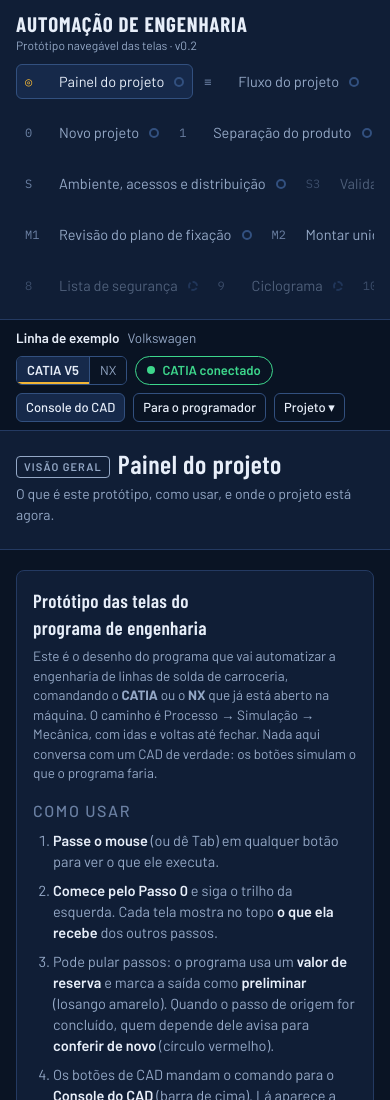
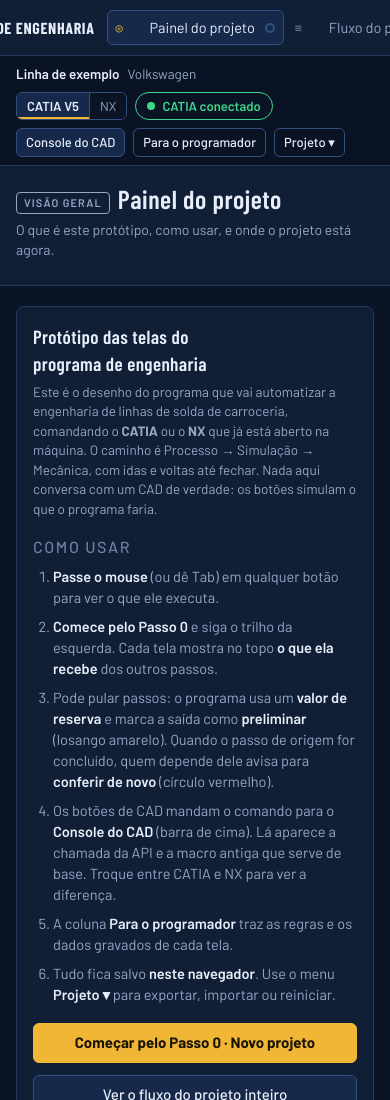
Before and after one commit to Herondsx/Projeto-Automacao-de-manufatura, a plain HTML site: page prototipo/index.html in a window 390 px wide. Shown: the top 1100 px of the page. Drawn offline with nearby package versions, Linux system fonts and the light colour scheme.

Commit message:
Corrige o Passo 1 e melhora o protótipo no celular
- Passo 1: a tabela de pontos não quebra mais quando a origem da lista
  gravada no navegador é inválida (a origem é normalizada ao abrir)
- área principal sem a borda de foco depois de trocar de tela
- no celular o trilho de passos vira uma faixa única que centraliza o
  passo atual, em vez de cinco faixas empilhadas

```diff
--- a/prototipo/assets/css/app.css
+++ b/prototipo/assets/css/app.css
@@ -275,8 +275,10 @@ dialog.janela p{margin:0;color:var(--suave);font-size:14px}
 @media (max-width:900px){.boas-vindas{grid-template-columns:minmax(0,1fr)}}
 @media (max-width:820px){
   .app{grid-template-columns:minmax(0,1fr)}
-  .trilho{position:static;height:auto;border-right:0;border-bottom:1px solid var(--linha);padding:12px 16px;overflow:visible}
-  .passos{flex-direction:row;overflow-x:auto;padding-bottom:4px}
+  .trilho{position:static;height:auto;border-right:0;border-bottom:1px solid var(--linha);padding:10px 16px;flex-direction:row;flex-wrap:nowrap;align-items:center;gap:4px;overflow-x:auto;scrollbar-width:thin}
+  .trilho .marca{flex:none;font-size:16px;margin-right:8px}
+  .trilho .marca small{display:none}
+  .passos{flex-direction:row;flex:none}
   .passo{width:auto;white-space:nowrap;flex:none}
   .grupo,.legenda-st,.progresso-geral{display:none}
   .barra-app{padding-inline:16px}
--- a/prototipo/assets/js/core.js
+++ b/prototipo/assets/js/core.js
@@ -366,6 +366,12 @@
       corpo.innerHTML = `<div class="faixa-aviso"><span>Erro ao montar esta tela: ${esc(err.message)}</span></div>`;
     }
     atualizarTrilho();
+    /* no celular o trilho vira uma faixa única: traz o passo atual para o meio */
+    const cur = $('#trilho [aria-current="page"]');
+    if (cur && matchMedia('(max-width:820px)').matches) requestAnimationFrame(() => {
+      const tr = $('#trilho'), a = cur.getBoundingClientRect(), t = tr.getBoundingClientRect();
+      tr.scrollLeft += a.left + a.width / 2 - (t.left + tr.clientWidth / 2);
+    });
     document.title = `${def.rotulo ? def.rotulo + ' · ' : ''}${def.titulo} · Automação de Engenharia`;
     if (!mesmo) { scrollTo(0, 0); main.focus({ preventScroll: true }); }
   };
```
